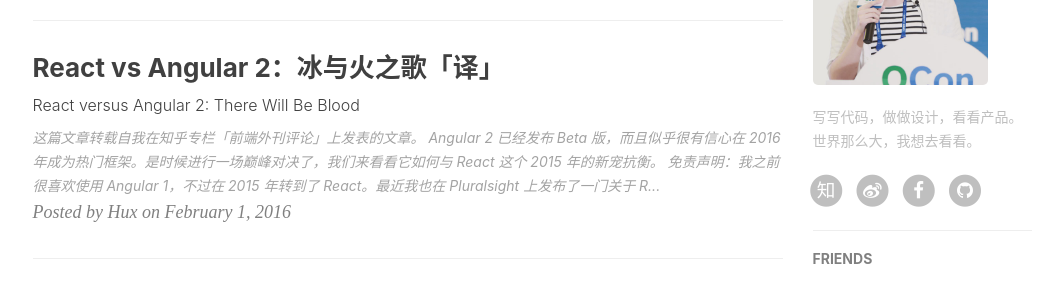
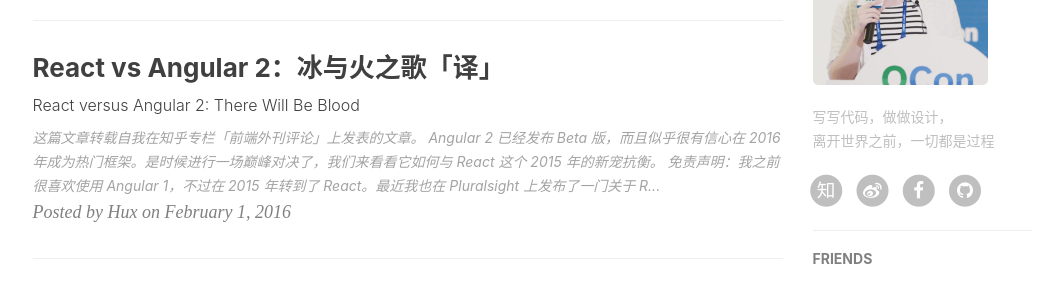
Before and after one commit to q97236143/Huxproh, a Jekyll site: the page built from index.html, in a window 1280 px wide and 900 px high, scrolled down 692 px. Shown: the part 152-442 px from the top of the window, without its empty margins (135-1180 px from the left). Built offline with Jekyll 4.4.1, drawn with Linux system fonts in a browser that asks for light colours; nearby versions of some CDN libraries; the list of posts is cut into pages by our own code; comment, search, counter and statistics services are not loaded.

Commit message:
[self] Update about-des at config

```diff
--- a/_config.yml
+++ b/_config.yml
@@ -70,7 +70,7 @@ ga_domain: huangxuan.me
 
 # Sidebar settings
 sidebar: true                           # whether or not using Sidebar.
-sidebar-about-description: "写写代码，做做设计，看看产品。世界那么大，我想去看看。"
+sidebar-about-description: "写写代码，做做设计，<br>离开世界之前，一切都是过程"
 sidebar-avatar: /img/avatar-hux.jpg      # use absolute URL, seeing it's used in both `/` and `/about/`
 
 
```
